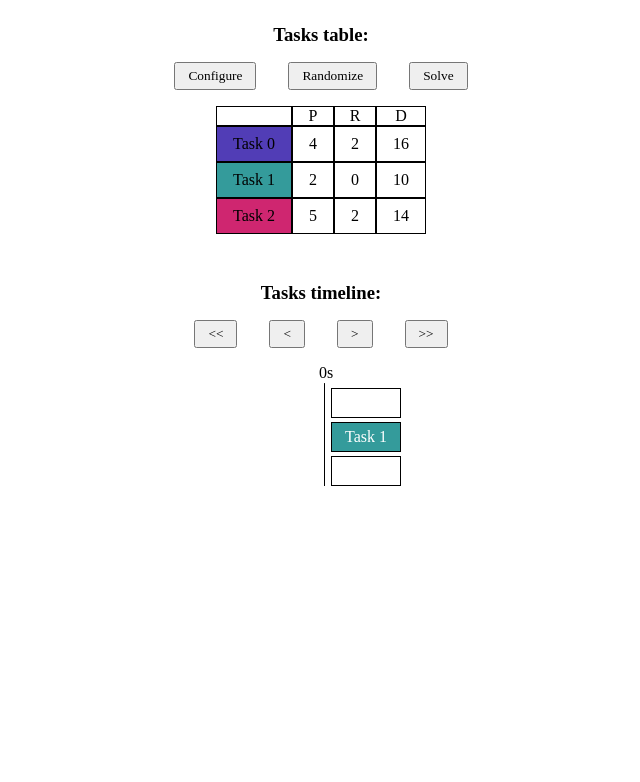
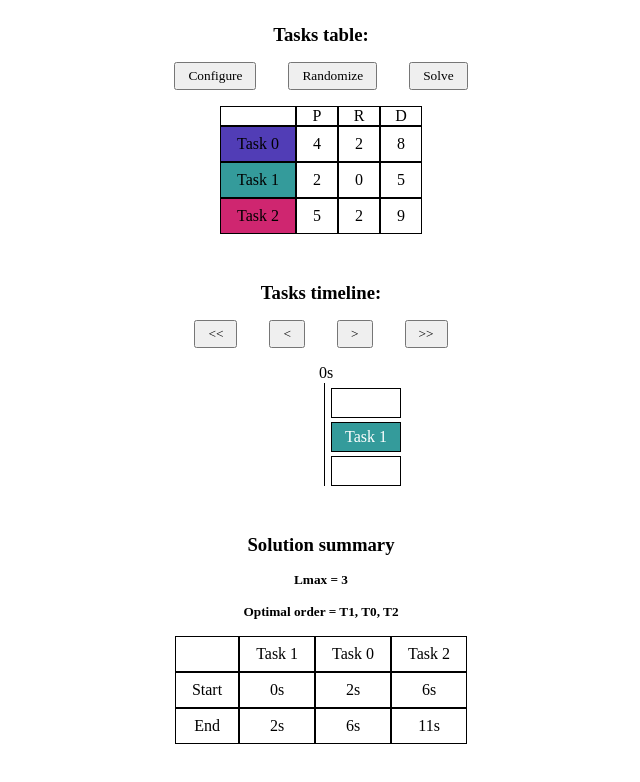
Before and after one commit to janKozie1/scr-project-1, a React (Create React App) app: page / in a window 1280 px wide. Shown: the top 782 px of the page, without its empty margins (319-959 px from the left). Built offline with nearby package versions, Linux system fonts and the light colour scheme.

Commit message:
execution summary

```diff
--- a/src/App.tsx
+++ b/src/App.tsx
@@ -1,10 +1,12 @@
-import { useState, useRef, useEffect } from 'react';
+import { useState, useRef, useEffect, useMemo } from 'react';
+
+import liuAlg, { getSolutionSummary, intialLiuAlg, solve as solveLiu } from './alg/liu';
+
+import { expandTask, generateRandomTasks, isTaskDone } from "./services/tasks";
+import { ExpandedTasks  } from './services/types';
+import { add, last } from './services/utils';
+
 import TaskGrid from './components/TaskGrid';
-
-import liuAlg from './alg/liu';
-import { expandTask, generateRandomTasks, isTaskDone } from "./services/tasks";
-import { ExpandedTasks, GenerateRandomTaskConfig, Tasks } from './services/types';
-import { add, append, first, last } from './services/utils';
 import StylesProvider from './components/StylesProvider';
 import Box from './components/Box';
 import Columns from './components/Columns';
@@ -14,10 +16,12 @@ import RowFade from './components/RowFade';
 import Button from './components/Button';
 import Modal from './components/Modal';
 import ConfigurationForm, { Configuration } from './components/ConfigurationForm';
+import AppContainer from './components/AppContainer';
+import SolutionSummary from './components/SolutionSummary';
 
 const expandedTasksToTaskState = (expandedTasks: ExpandedTasks): TasksState => ({
   base: expandedTasks,
-  steps: [liuAlg(expandedTasks)]
+  steps: [intialLiuAlg(expandedTasks)]
 })
 
 const generateTasks = (...args: Parameters<typeof generateRandomTasks>): TasksState => {
@@ -29,19 +33,20 @@ type TasksState = Readonly<{
   steps: ExpandedTasks[];
 }>
 
-
 const App = () => {
   const [configuring, setConfiguring] = useState(false);
   const [config, setConfig] = useState<Configuration>({
     amount: 3,
     availability: { min: 0, max: 3},
     completion: { min: 2, max: 4},
-    deadline: { min: 5, max: 13},
+    deadline: { min: 3, max: 5},
   });
 
   const [tasks, setTasks] = useState<TasksState>(() => generateTasks(config.amount, config));
   const [currentIndex, setCurrentIndex] = useState(0);
+
   const prevTasks = useRef<typeof tasks['steps']>([]);
+  const solutionSummary = useMemo(() => getSolutionSummary(tasks.base), [tasks.base]) ;
 
   const randomize = () => setTasks(generateTasks(config.amount, config));
 
@@ -69,22 +74,10 @@ const App = () => {
     setCurrentIndex(add(-1))
   }
 
-  const solve = () => {
-    const recurse = (tasks: ExpandedTasks[]): ExpandedTasks[] => {
-      const prevStep = last(tasks);
-
-      if (prevStep.every(isTaskDone)) {
-        return tasks;
-      }
-
-      return recurse(append(liuAlg(prevStep))(tasks));
-    }
-
-    setTasks((state) => ({
-      ...state,
-      steps: recurse(state.steps),
-    }));
-  }
+  const solve = () => setTasks((state) => ({
+    ...state,
+    steps: solveLiu(state.steps),
+  }));
 
   const onConfigUpdate = (newConfig: Configuration) => {
     setTasks(generateTasks(newConfig.amount, newConfig));
@@ -112,8 +105,8 @@ const App = () => {
           />
         </Modal>
       )}
-      <Box mt={6} fullWidth flexDirection="column" alignItems="center">
-        <Rows gap={8} center>
+      <AppContainer>
+        <Rows gap={10} center>
           <Rows gap={12} center>
             <Rows gap={4} center>
               <h3>Tasks table:</h3>
@@ -144,9 +137,13 @@ const App = () => {
                 </RowFade>
               </Box>
             </Rows>
+            <Rows gap={4} center>
+              <h3>Solution summary</h3>
+              <SolutionSummary summary={solutionSummary}/>
+            </Rows>
           </Rows>
         </Rows>
-      </Box>
+      </AppContainer>
     </StylesProvider>
   )
 }
--- a/src/alg/liu.ts
+++ b/src/alg/liu.ts
@@ -1,5 +1,5 @@
-import { flow, isNil } from "../services/utils";
-import { Nullable, ProcessTasks, ExpandedTask } from "../services/types";
+import { append, flow, isNil, isNotNil, last, pop, sum } from "../services/utils";
+import { Nullable, ProcessTasks, ExpandedTask, ExpandedTasks, GetSolutionSummary, SolutionSummary } from "../services/types";
 import { isTaskAvailable, isTaskDone } from "../services/tasks";
 
 export const getSoonest = (prevTask: Nullable<ExpandedTask>, currentTask: ExpandedTask): Nullable<ExpandedTask> => {
@@ -13,7 +13,6 @@ export const getSoonest = (prevTask: Nullable<ExpandedTask>, currentTask: Expand
 
   return prevTask.timeUntil.deadline <= currentTask.timeUntil.deadline ? prevTask : currentTask;
 }
-
 
 type TickDownTimeArg = Readonly<{
   task: ExpandedTask;
@@ -38,7 +37,9 @@ const tickDownTime = ({task, tickTimeUntil: keys, min}: TickDownTimeArg): Expand
 })
 
 const updateAvailability = (task: ExpandedTask) => tickDownTime({task, tickTimeUntil: ['availability'], min: 0});
-const updateDeadlines = (task: ExpandedTask): ExpandedTask => tickDownTime({task, tickTimeUntil: ['deadline']});
+const updateDeadlines = (shouldStopAfterCompletion: boolean) => (task: ExpandedTask): ExpandedTask => shouldStopAfterCompletion && isTaskDone(task)
+  ? task
+  : tickDownTime({task, tickTimeUntil: ['deadline']});
 const updateCompletion = (currentlyProcessing: Nullable<ExpandedTask>) => (task: ExpandedTask): ExpandedTask => task.id === currentlyProcessing?.id
   ? tickDownTime({task, tickTimeUntil: ['completion'], min: 0})
   : task;
@@ -46,15 +47,75 @@ const updateActivity = (currentlyProcessing: Nullable<ExpandedTask>) => (task: E
   ? {...task, active: true}
   : {...task, active: false};
 
-const liuAlg: ProcessTasks = (withoutUpdatedAvailability) => {
+const liuAlg: ProcessTasks = (withoutUpdatedAvailability, shouldStopAfterCompletion = false) => {
   const tasks = withoutUpdatedAvailability.map(updateAvailability);
   const currentlyProcessing = tasks.reduce<Nullable<ExpandedTask>>(getSoonest, null);
 
   return tasks.map(flow(
+    updateDeadlines(shouldStopAfterCompletion),
     updateCompletion(currentlyProcessing),
     updateActivity(currentlyProcessing),
-    updateDeadlines
   ))
 };
 
+export const intialLiuAlg: ProcessTasks = (tasks) => {
+  const currentlyProcessing = tasks.filter(isTaskAvailable).reduce<Nullable<ExpandedTask>>(getSoonest, null);
+  return tasks.map(flow(updateCompletion(currentlyProcessing), updateActivity(currentlyProcessing)))
+}
+
+export const solve = (expandedTasks: ExpandedTasks[], alg: ProcessTasks = liuAlg): ExpandedTasks[] => {
+  const recurse = (tasks: ExpandedTasks[]): ExpandedTasks[] => {
+    const prevStep = last(tasks);
+
+    if (prevStep.every(isTaskDone)) {
+      return tasks;
+    }
+
+    return recurse(append(alg(prevStep))(tasks));
+  }
+
+  return recurse(expandedTasks);
+}
+
+export const getSolutionSummary: GetSolutionSummary = (expandedTasks) => {
+  const solved = solve([expandedTasks], (tasks) => liuAlg(tasks, true));
+  const executionOrder = solved.map((tasks) => tasks.find((task) => task.active)).filter(isNotNil);
+
+  const executionSummary = executionOrder.reduce<SolutionSummary['executionSummary']>((groups, task, index) => {
+      const prevGroup = last(groups);
+      const rest = pop(groups);
+
+      if (isNil(prevGroup)) {
+        return [{...task, start: index, stop: index + 1}];
+      }
+
+      if (prevGroup.id === task.id) {
+        return [...rest, { ...prevGroup, stop: index + 1}];
+      }
+
+      return [...groups, { ...task, start: index, stop: index + 1}];
+  }, [])
+
+  const optimalOrder = executionOrder.reduce<SolutionSummary['optimalOrder']>((order, task) => {
+    const prevTask = last(order);
+
+    if (isNil(prevTask)) {
+      return [task];
+    }
+
+    if (prevTask.id === task.id) {
+      return order;
+    }
+
+    return [...order, task];
+  }, []);
+
+  return {
+    lMax: last(solved).map((task) => task.timeUntil.deadline).reduce(sum),
+    executionSummary,
+    optimalOrder,
+  }
+}
+
+
 export default liuAlg;
--- /dev/null
+++ b/src/components/AppContainer/index.tsx
@@ -0,0 +1,13 @@
+import styled from "styled-components";
+import { toSpacing } from "../Box";
+
+const AppContainer = styled.div`
+  display: flex;
+  overflow: auto;
+  padding: ${toSpacing(6)} 0 ${toSpacing(12)};
+  flex-direction: column;
+  align-items: center;
+  width: 100%;
+`
+
+export default AppContainer;
--- /dev/null
+++ b/src/components/SolutionSummary/index.tsx
@@ -0,0 +1,50 @@
+import { Fragment } from 'react';
+
+import styled from "styled-components";
+import { abbreviateTaskName } from "../../services/tasks";
+import { SolutionSummary as SolutionSummaryType } from "../../services/types";
+import Box, { toSpacing } from "../Box";
+import Rows from "../Rows";
+
+const SolutionSummaryTable = styled.div`
+  display: grid;
+  grid-auto-columns: auto;
+  grid-template-rows: repeat(3, auto);
+  grid-auto-flow: column;
+
+  > * {
+    border: 1px solid black;
+    display: flex;
+    justify-content: center;
+    width: 100%;
+    padding: ${toSpacing(2)} ${toSpacing(4)};
+  }
+`
+
+type Props = Readonly<{
+  summary: SolutionSummaryType;
+}>
+
+const SolutionSummary = ({summary}: Props ) => {
+  return (
+    <Rows gap={4} center>
+      <h5>Lmax = {summary.lMax}</h5>
+      <h5>Optimal order = {summary.optimalOrder.map((task) => abbreviateTaskName(task.name)).join(', ')}</h5>
+
+      <SolutionSummaryTable>
+        <Box></Box>
+        <Box>Start</Box>
+        <Box>End</Box>
+        {summary.executionSummary.map((task) => (
+          <Fragment key={`${task.id}${task.start}`}>
+            <Box>{task.name}</Box>
+            <Box>{task.start}s</Box>
+            <Box>{task.stop}s</Box>
+          </Fragment>
+        ))}
+      </SolutionSummaryTable>
+    </Rows>
+  )
+}
+
+export default SolutionSummary;
--- a/src/components/Task/index.tsx
+++ b/src/components/Task/index.tsx
@@ -1,8 +1,11 @@
+import { memo } from 'react';
+
 import styled, { css } from 'styled-components';
 import { doneTaskColor } from '../../configs/colors';
 import { hasTaskReachedDeadline, isTaskAvailable, isTaskDone, wasTaskJustCompleted } from '../../services/tasks';
 
 import { Nullable, ExpandedTask } from "../../services/types"
+import { isNil } from '../../services/utils';
 import Tooltip from '../Tooltip';
 
 type CellProps = Readonly<{
@@ -66,12 +69,12 @@ type Props = Readonly<{
   prevState: Nullable<ExpandedTask>
 }>
 
-const Task = ({task}: Props) => {
+const Task = memo(({task, prevState}: Props) => {
   const isAvailable = isTaskAvailable(task);
   const isDone = isTaskDone(task);
 
   const wasJustCompleted = wasTaskJustCompleted(task);
-  const reachedDeadline = hasTaskReachedDeadline(task);
+  const reachedDeadline = !isNil(prevState) && hasTaskReachedDeadline(task);
 
   if (!isAvailable) {
     return <Cell />;
@@ -90,6 +93,6 @@ const Task = ({task}: Props) => {
       <Cell {...task} reachedDeadline={reachedDeadline}>{task.name}</Cell>
     </Tooltip>
   )
-}
+})
 
 export default Task;
--- a/src/components/TaskGrid/index.tsx
+++ b/src/components/TaskGrid/index.tsx
@@ -1,11 +1,10 @@
-import { Fragment, useEffect, useRef } from 'react';
+import { useMemo } from 'react';
 import styled from 'styled-components';
 
-import Task from '../Task';
 import { ExpandedTasks } from "../../services/types"
-import TaskGridColumn from '../TaskGridColumn';
 import { last } from '../../services/utils';
 import { isTaskDone } from '../../services/tasks';
+import TaskGridRenderer from '../TaskGridRenderer';
 
 const gap = 13;
 const cellWidth = 70;
@@ -48,12 +47,11 @@ const Grid = styled.div<GridProps>`
     content: 'End';
     position: absolute;
     right: -4px;
-    top: calc(-5% - 10px);
+    top: calc(0% - 15px);
     transform: translate(50%, -50%);
   }
 `
 
-const getColumnIds = (row: ExpandedTasks, second: number) => `${row.map((task) => task.id).join('')}${second}`
 
 type Props = Readonly<{
   tasksPerSecond: ExpandedTasks[];
@@ -61,27 +59,12 @@ type Props = Readonly<{
 }>
 
 const TaskGrid = ({ tasksPerSecond, currentIndex }: Props) => {
-  const gridRef = useRef<HTMLDivElement>(null)
-
-  useEffect(()  => {
-  }, [tasksPerSecond])
+  const endReached = useMemo(() => last(tasksPerSecond).every(isTaskDone), [tasksPerSecond])
 
   return (
     <GridContainer>
-      <Grid ref={gridRef} currentIndex={currentIndex} endReached={last(tasksPerSecond).every(isTaskDone)}>
-        {tasksPerSecond.map((tasks, second) => (
-          <Fragment key={getColumnIds(tasks, second)}>
-            <TaskGridColumn second={second} gap={gap}>
-              {tasks.map((task, taskIndex) => (
-                <Task
-                  key={task.id}
-                  task={task}
-                  prevState={tasksPerSecond[second - 1]?.[taskIndex]}
-                />
-              ))}
-            </TaskGridColumn>
-          </Fragment>
-        ))}
+      <Grid currentIndex={currentIndex} endReached={endReached}>
+        <TaskGridRenderer tasksPerSecond={tasksPerSecond} gap={gap} />
       </Grid>
     </GridContainer>
   )
--- a/src/components/TaskGridColumn/index.tsx
+++ b/src/components/TaskGridColumn/index.tsx
@@ -15,7 +15,7 @@ const TaskGridColumn = styled.div<Props>`
   &::before {
     position: absolute;
     content: '';
-    height: 110%;
+    height: calc(100% + 10px);
     left: -${({gap}) => Math.floor(gap / 2) + 1}px;
     top: 50%;
     transform: translateY(-50%);
@@ -26,7 +26,7 @@ const TaskGridColumn = styled.div<Props>`
   &::after {
     position: absolute;
     content: '${({second}) => second}s';
-    top: calc(-5% - 10px);
+    top: calc(0% - 15px);
     transform: translate(-50%, -50%);
     left: -${({gap}) => Math.floor(gap / 2) - 1}px;
   }
--- /dev/null
+++ b/src/components/TaskGridRenderer/index.tsx
@@ -0,0 +1,33 @@
+import { Fragment, memo } from "react";
+import { ExpandedTasks } from "../../services/types";
+import Task from "../Task";
+import TaskGridColumn from "../TaskGridColumn";
+
+const getColumnIds = (row: ExpandedTasks, second: number) => `${row.map((task) => task.id).join('')}${second}`
+
+type Props = Readonly<{
+  tasksPerSecond: ExpandedTasks[];
+  gap: number;
+}>
+
+const TaskGridRenderer = memo(({tasksPerSecond, gap}: Props) => {
+  return (
+    <>
+      {tasksPerSecond.map((tasks, second) => (
+          <Fragment key={getColumnIds(tasks, second)}>
+            <TaskGridColumn second={second} gap={gap}>
+              {tasks.map((task, taskIndex) => (
+                <Task
+                  key={task.id}
+                  task={task}
+                  prevState={tasksPerSecond[second - 1]?.[taskIndex]}
+                />
+              ))}
+            </TaskGridColumn>
+          </Fragment>
+        ))}
+    </>
+  )
+})
+
+export default TaskGridRenderer;
--- a/src/services/tasks.ts
+++ b/src/services/tasks.ts
@@ -1,6 +1,8 @@
 import { taskColors } from '../configs/colors';
 import { ExpandedTask, ExpandTask, GenerateRandomTask, GenerateRandomTaskConfig, Nullable, Tasks } from './types'
-import { getRandomId, getRandomMs, isNil, isNumber } from './utils';
+import { getRandomId, getRandomMs, isNil } from './utils';
+
+export const abbreviateTaskName = (taskName: string) => taskName.split('ask ').join('');
 
 export const getTaskName = (index: number) => `Task ${index}`;
 export const getTaskColor = (index: number) => taskColors[index % taskColors.length];
--- a/src/services/utils.ts
+++ b/src/services/utils.ts
@@ -1,6 +1,8 @@
 import { Fn, Miliseconds, MinMax } from "./types";
 
 export const isNil = <T>(arg: T | null | undefined): arg is null | undefined => arg === null || arg === undefined;
+export const isNotNil = <T>(arg: T | null | undefined): arg is T => !isNil(arg);
+
 export const isNumber = (arg: unknown): arg is number => typeof arg === 'number' && isFinite(arg);
 
 export function flow<A, B>(_fn1: Fn<A, B>): Fn<A, B>
@@ -26,4 +28,5 @@ export const concat = <T>(arg: T[]) => (arr: T[]): T[] => arr.concat(arg);
 export const first = <T>(arr: T[]): T => arr[0];
 export const last = <T>(arr: T[]): T => arr[arr.length - 1];
 
+export const sum = (arg: number, arg2: number) => arg + arg2;
 export const add = (arg: number) => (arg2: number) => arg + arg2;
```
Also changed, not shown: src/services/types.ts (+12 -1 lines).
